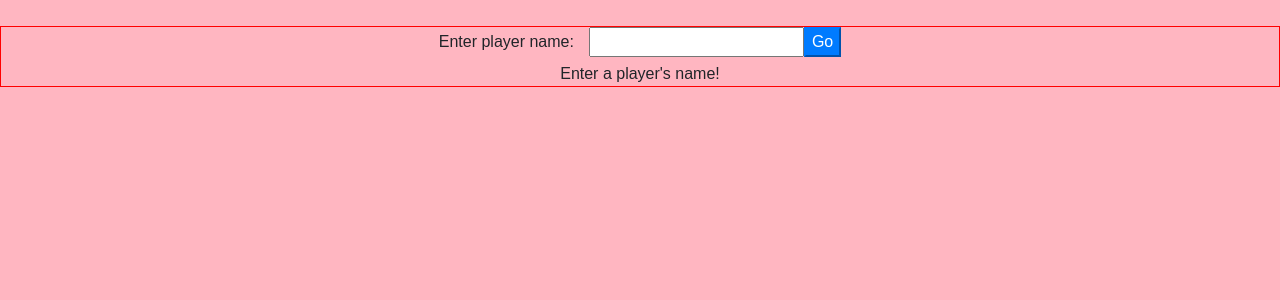
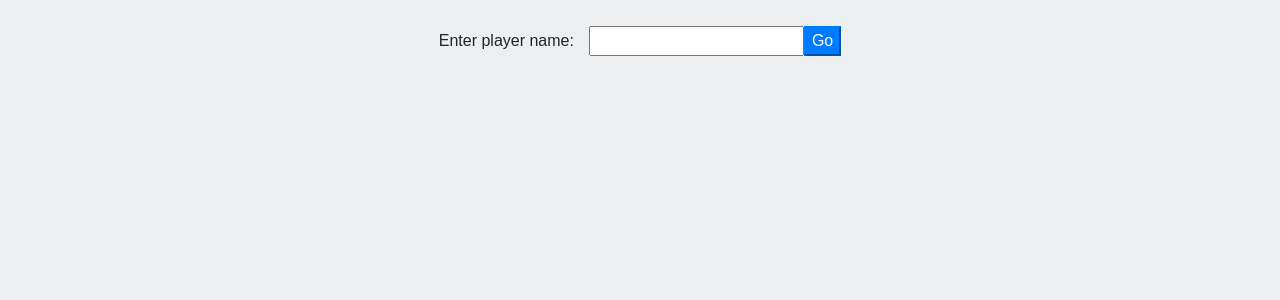
Before and after one commit to kevinyee1993/nfl_cheatsheet, a React (Create React App) app: page / in a window 1280 px wide. Shown: the top 300 px of the page. Built offline with nearby package versions, Linux system fonts and the light colour scheme.

Commit message:
Add each player's teams to database

```diff
--- a/app/routes/stat_routes.js
+++ b/app/routes/stat_routes.js
@@ -26,7 +26,7 @@ module.exports = function(app, db) {
   app.put('/stats/:name', (req,res) => {
     const details = { 'name': req.params.name };
 
-    const image = { image: req.body.image };
+    const image = { image: req.body.image, team: req.body.team };
     db.collection('stats').update(details, {$set : image}, (err, result) => {
       if (err) {
           res.send({'error':'An error has occurred'});
--- a/src/components/search_results.jsx
+++ b/src/components/search_results.jsx
@@ -104,7 +104,6 @@ class SearchResults extends Component {
       } else {
         return(
           <div>
-            Enter a player's name!
           </div>
         );
       }
--- a/src/index.css
+++ b/src/index.css
@@ -2,7 +2,7 @@ body {
   margin: 0;
   padding: 0;
   font-family: sans-serif;
-  background-color: lightpink;
+  background-color: #EDEEF0;
 }
 
 .player-information {
@@ -13,10 +13,10 @@ body {
   border: 1px solid black;
 }
 
-.player-image img {
+/* .player-image img {
   height: 200px;
   width: 200px;
-}
+} */
 
 .player-information-text {
   border: 1px solid black;
@@ -26,6 +26,7 @@ body {
   display: flex;
   flex-direction: column;
   align-items: center;
+  border: 1px solid black;
 }
 
 .player-analysis {
@@ -41,6 +42,6 @@ body {
   flex-direction: column;
   align-content: center;
   justify-content: center;
-  border: 1px solid red;
+  /* border: 1px solid red; */
   margin-top: 2vw;
 }
```
Also changed, not shown: app/scrapers/add_player_image.js (+7 -2 lines).
